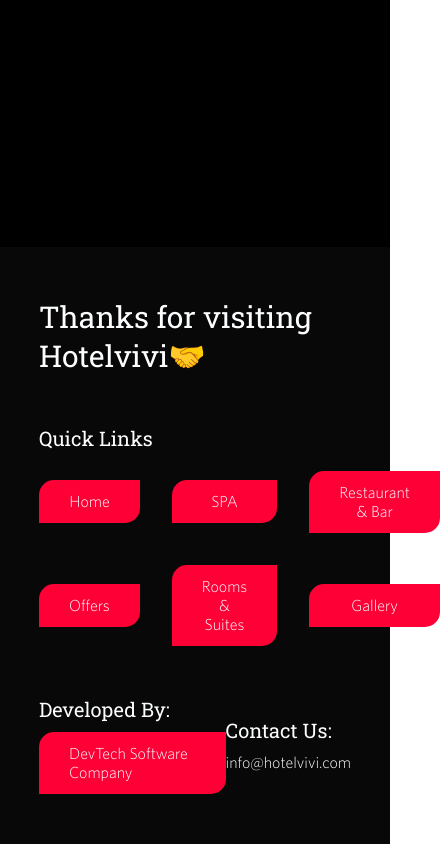
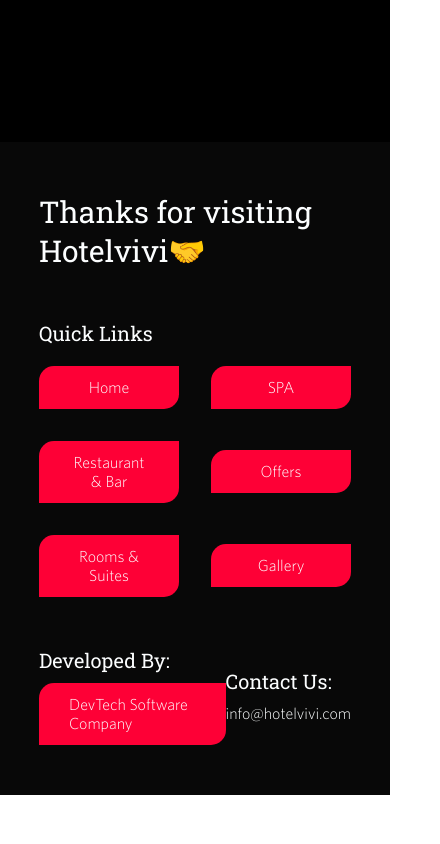
Before and after one commit to abrusu-collins/hotel-vivi, a React (Create React App) app: page / in a window 390 px wide. Shown: the part 6718-7562 px from the top of the page, 440 px wide, since content can reach past the window. After the commit the page ends 7513 px from the top, so only its background shows below. Built offline with nearby package versions, Linux system fonts and the light colour scheme.

Commit message:
nice nice  work

```diff
--- a/src/sass/responsiveness styles/_footerresponsiveness.scss
+++ b/src/sass/responsiveness styles/_footerresponsiveness.scss
@@ -19,3 +19,17 @@
     }
   }
 }
+@media screen and (max-width: 601px) {
+    .footer {
+      & .footer-inner {
+        & .quick {
+          & .thelinks {
+            display: grid;
+            grid-template-columns: repeat(2, 1fr);
+            text-align: center;
+            grid-gap: 2rem;
+          }
+        }
+      }
+    }
+  }
--- a/src/sass/responsiveness styles/_homeresponsiveness.scss
+++ b/src/sass/responsiveness styles/_homeresponsiveness.scss
@@ -109,7 +109,7 @@
     }
   }
 }
-@media screen and (max-width: 1141px) {
+@media screen and (max-width: 941px) {
   .reviews {
     & .flex-2,
     .flex-1 {
@@ -119,6 +119,9 @@
 }
 @media screen and (max-width: 801px) {
   .reviews {
+    & .reviewsheading {
+      font-size: 40px;
+    }
     & .flex-2 {
       grid-template-columns: 1fr;
     }
--- a/src/styles/index.css
+++ b/src/styles/index.css
@@ -833,13 +833,16 @@ video {
     width: 80%;
   }
 }
-@media screen and (max-width: 1141px) {
+@media screen and (max-width: 941px) {
   .reviews .flex-2,
 .reviews .flex-1 {
     width: 90%;
   }
 }
 @media screen and (max-width: 801px) {
+  .reviews .reviewsheading {
+    font-size: 40px;
+  }
   .reviews .flex-2 {
     grid-template-columns: 1fr;
   }
@@ -860,3 +863,11 @@ video {
     width: 80%;
   }
 }
+@media screen and (max-width: 601px) {
+  .footer .footer-inner .quick .thelinks {
+    display: grid;
+    grid-template-columns: repeat(2, 1fr);
+    text-align: center;
+    grid-gap: 2rem;
+  }
+}
```
Lines whose indentation alone changed are shown as unchanged.
